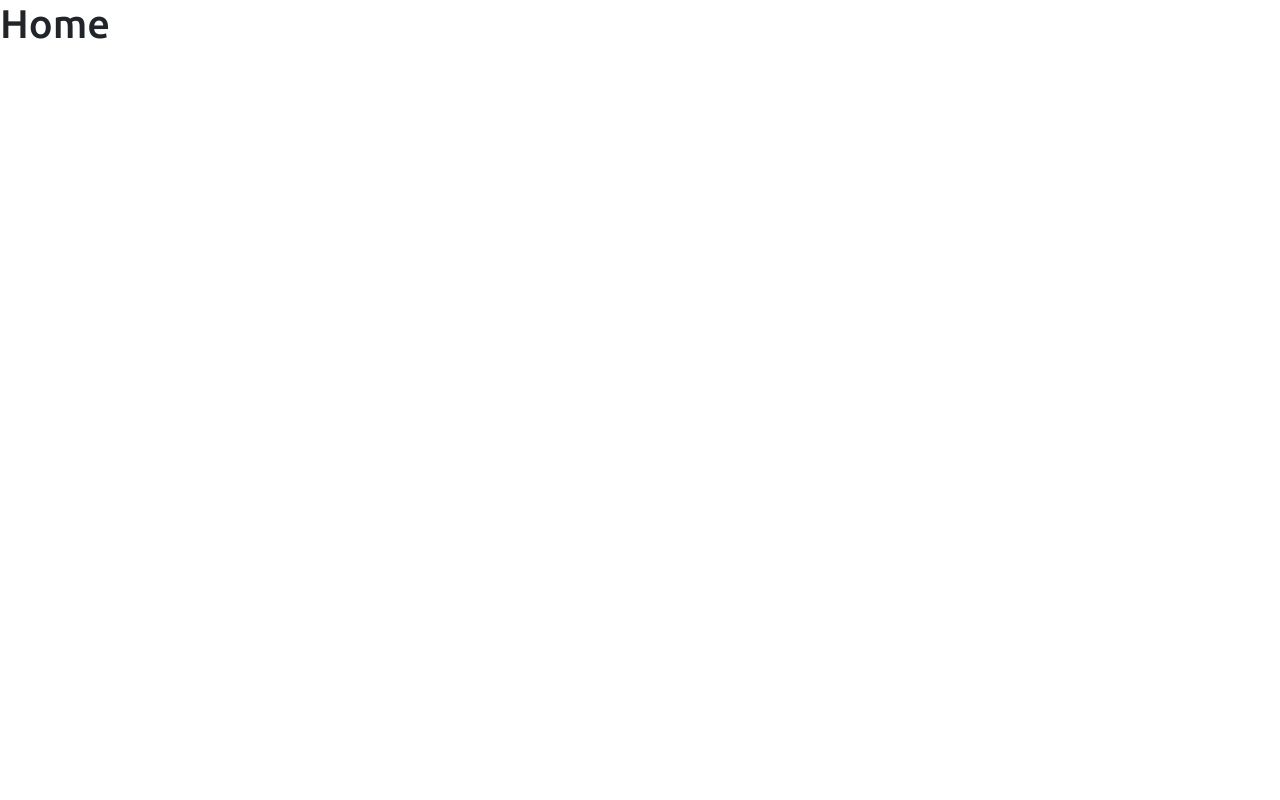
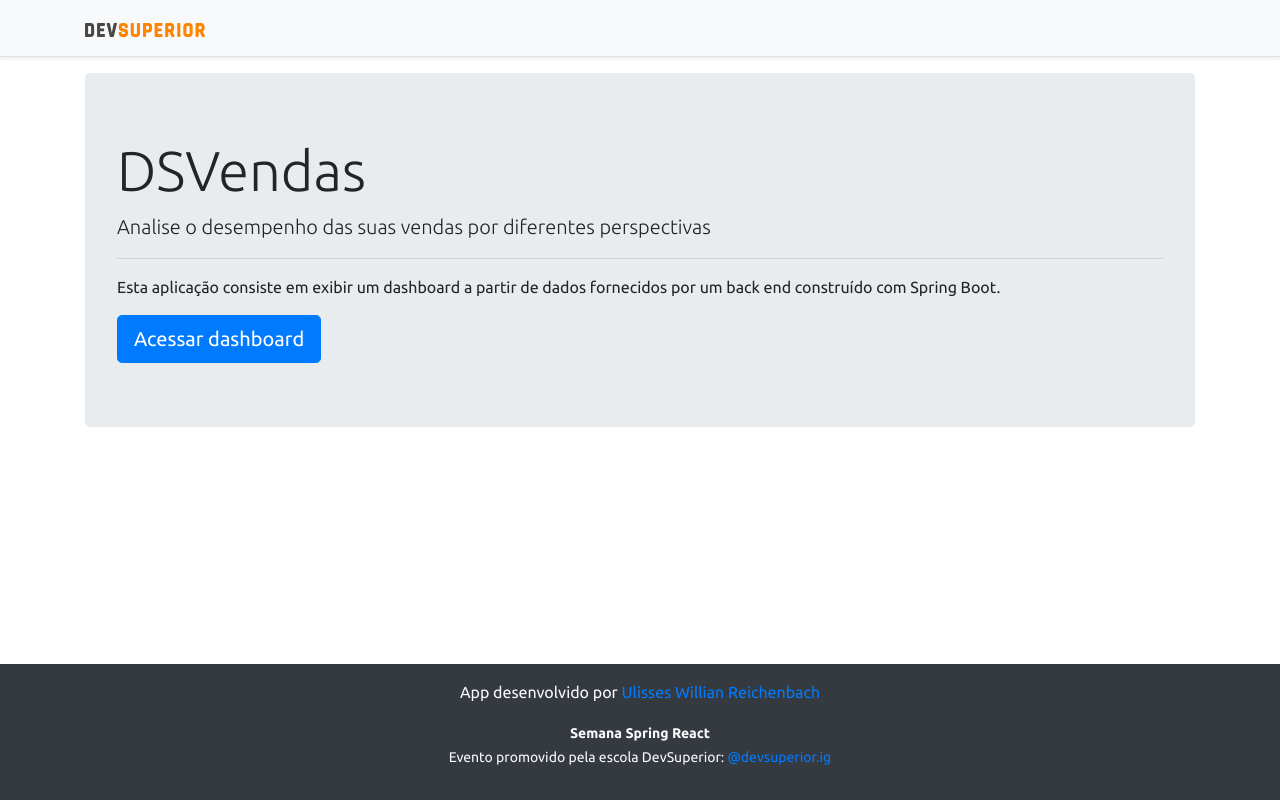
Before and after one commit to uliwill/dsvendas-sds3, a React (Create React App) app in the folder frontend/: page / in a window 1280 px wide. Built offline with nearby package versions, Linux system fonts and the light colour scheme.

Commit message:
Home, navigation

```diff
--- a/frontend/src/components/NavBar/index.tsx
+++ b/frontend/src/components/NavBar/index.tsx
@@ -1,12 +1,15 @@
 import React from "react";
 import ImgDsDark from "assets/img/ds_dark.svg";
+import { Link } from "react-router-dom";
 
 function NavBar() {
   return (
     <div className="d-flex flex-column flex-md-row align-items-center p-3 px-md-4 mb-3 bg-light border-bottom shadow-sm">
       <div className="container">
         <nav className="my-2 my-md-0 mr-md-3">
-          <img src={ImgDsDark} alt="DevSuperior" width="120" />
+          <Link to="/">
+            <img src={ImgDsDark} alt="DevSuperior" width="120" />
+          </Link>
         </nav>
       </div>
     </div>
--- a/frontend/src/pages/Home/index.tsx
+++ b/frontend/src/pages/Home/index.tsx
@@ -1,10 +1,30 @@
+import Footer from "components/Footer";
+import NavBar from "components/NavBar";
 import React from "react";
+import { Link } from "react-router-dom";
 
 function Home() {
   return (
-    <div>
-      <h1>Home</h1>
-    </div>
+    <>
+      <NavBar />
+      <div className="container">
+        <div className="jumbotron">
+          <h1 className="display-4">DSVendas</h1>
+          <p className="lead">
+            Analise o desempenho das suas vendas por diferentes perspectivas
+          </p>
+          <hr />
+          <p>
+            Esta aplicação consiste em exibir um dashboard a partir de dados
+            fornecidos por um back end construído com Spring Boot.
+          </p>
+          <Link className="btn btn-primary btn-lg" to="/dashboard">
+            Acessar dashboard
+          </Link>
+        </div>
+      </div>
+      <Footer />
+    </>
   );
 }
 
```
